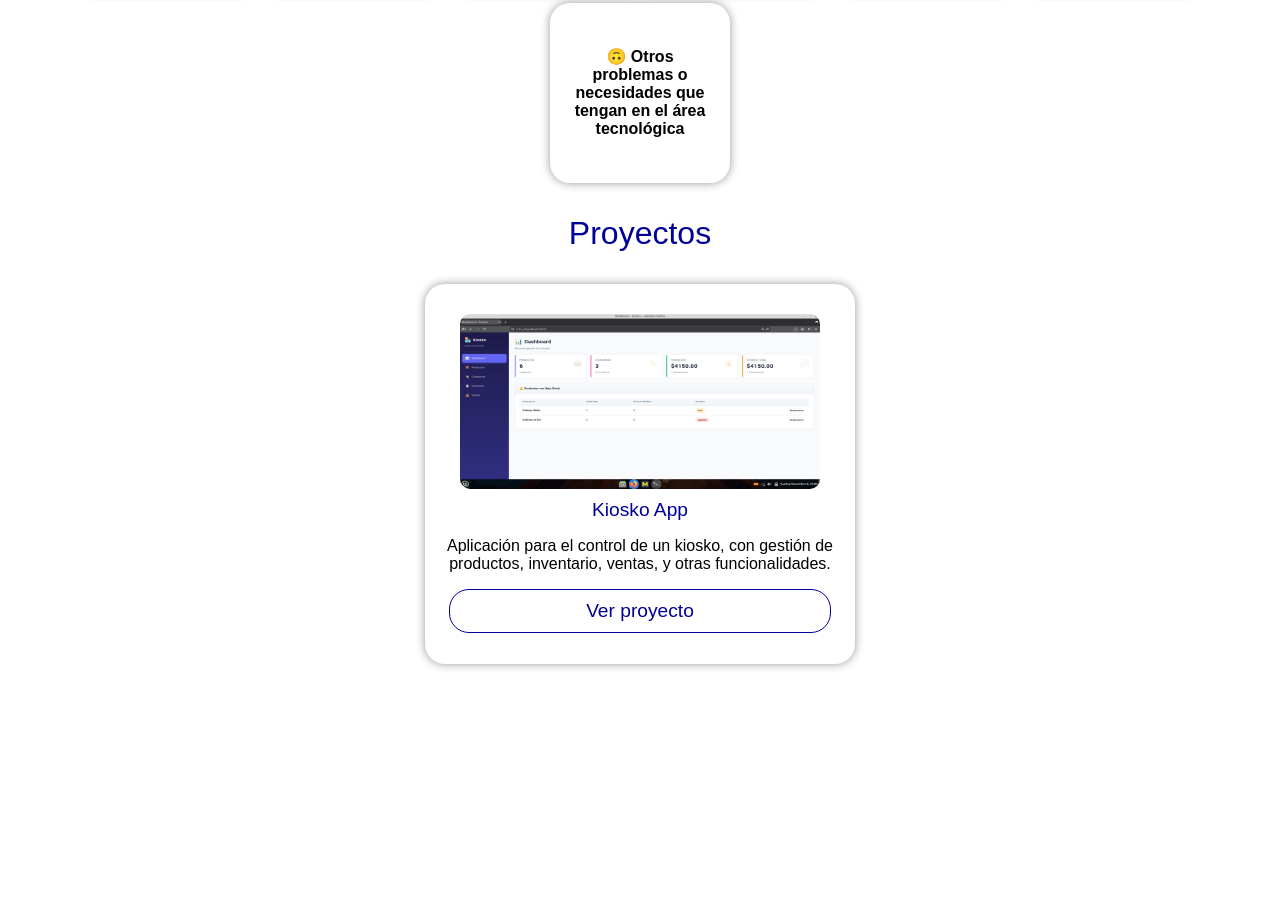
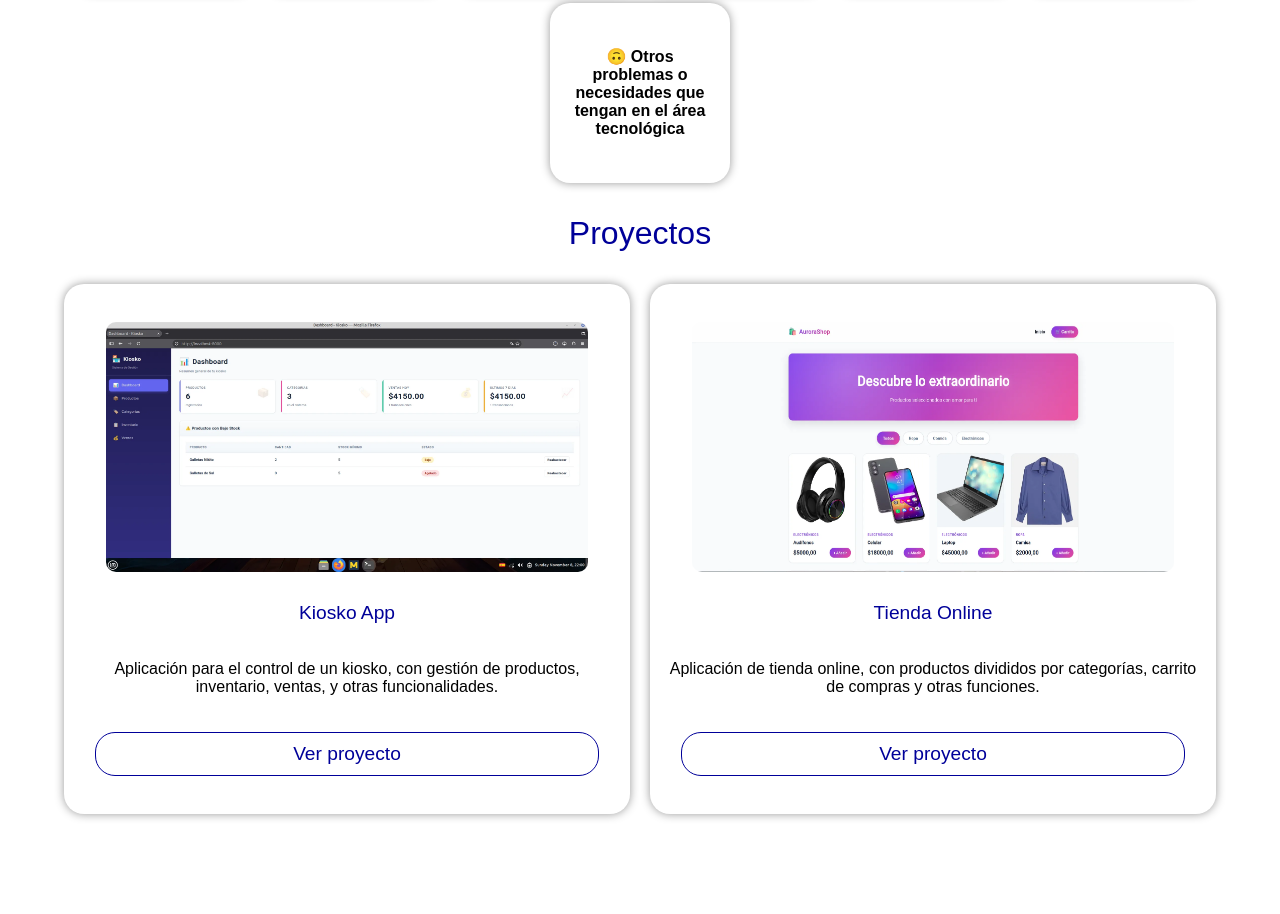
Before and after one commit to Yoendi01/Web-personal, a plain HTML site: page index.html in a window 1280 px wide. Shown: the part 1231-2145 px from the top of the page. Before the commit the page ends 1995 px from the top, so only its background shows below. Drawn offline with Linux system fonts and the light colour scheme.

Commit message:
adding tienda project and fixing styles

```diff
--- a/index.html
+++ b/index.html
@@ -82,12 +82,20 @@
         <p class="projects-title">Proyectos</p>
         <div class="projects-list">
             <div class="project-card">
-                <a class="image-link" href="img/Kiosko.webp" target="_blank" title="Ver imagen"><img src="img/Kiosko.png"
+                <a class="image-link" href="img/Kiosko.webp" target="_blank" title="Ver imagen"><img src="img/Kiosko.webp"
                         alt="image"></a>
                 <p class="project-title">Kiosko App</p>
                 <p class="project-description">Aplicación para el control de un kiosko,
                     con gestión de productos, inventario, ventas, y otras funcionalidades. </p>
                 <a href="https://kioskoejemploapp.onrender.com/" target="_blank" class="project-link">Ver proyecto</a>
+            </div>
+            <div class="project-card">
+                <a class="image-link" href="img/tienda.webp" target="_blank" title="Ver imagen"><img src="img/tienda.webp"
+                        alt="image"></a>
+                <p class="project-title">Tienda Online</p>
+                <p class="project-description">Aplicación de tienda online, con productos divididos por categorías, carrito de compras
+                    y otras funciones. </p>
+                <a href="https://tiendaejemplo.onrender.com/" target="_blank" class="project-link">Ver proyecto</a>
             </div>
         </div>
     </section>
--- a/style.css
+++ b/style.css
@@ -183,17 +183,21 @@ nav a:hover {
     top: -15px;
 }
 
+#projects {
+    width: 90%;
+}
+
 .projects-list, .project-card {
     display: flex;
     justify-content: center;
     align-items: center;
-    flex-direction: column;
     width: 100%;
+    gap: 20px;
 }
 
 .project-card {
-    height: 350px;
-    width: 400px;
+    height: 500px;
+    width: 600px;
     transition: .3s ease-in-out;
 }
 
@@ -222,6 +226,11 @@ nav a:hover {
 
 .project-description {
     text-align: center;
+}
+
+.image-link {
+    height: 200px;
+    width: 100px;
 }
 
 .project-link {
@@ -292,7 +301,11 @@ footer {
     }
 
     .project-card {
-        width: 80%;
+        width: 90%;
+    }
+
+    .projects-list{
+        flex-direction: column;
     }
 }
 
--- a/sw.js
+++ b/sw.js
@@ -13,7 +13,8 @@ const ASSETS_TO_CACHE = [
   './img/Kiosko.png',
   './img/icono.png',
   './img/icono.webp',
-  './img/Kiosko.webp'
+  './img/Kiosko.webp',
+  './img/tienda.webp'
 ];
 
 // ============================================
```
Also changed, not shown: img/tienda.webp (added).
